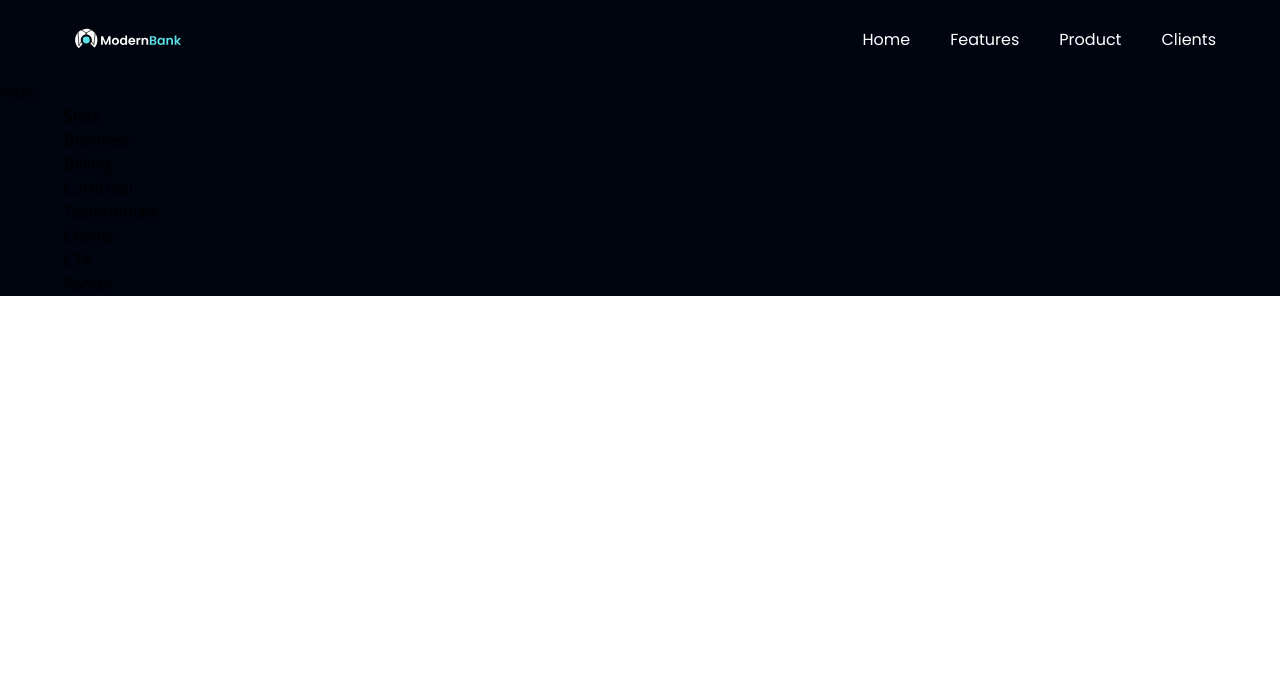
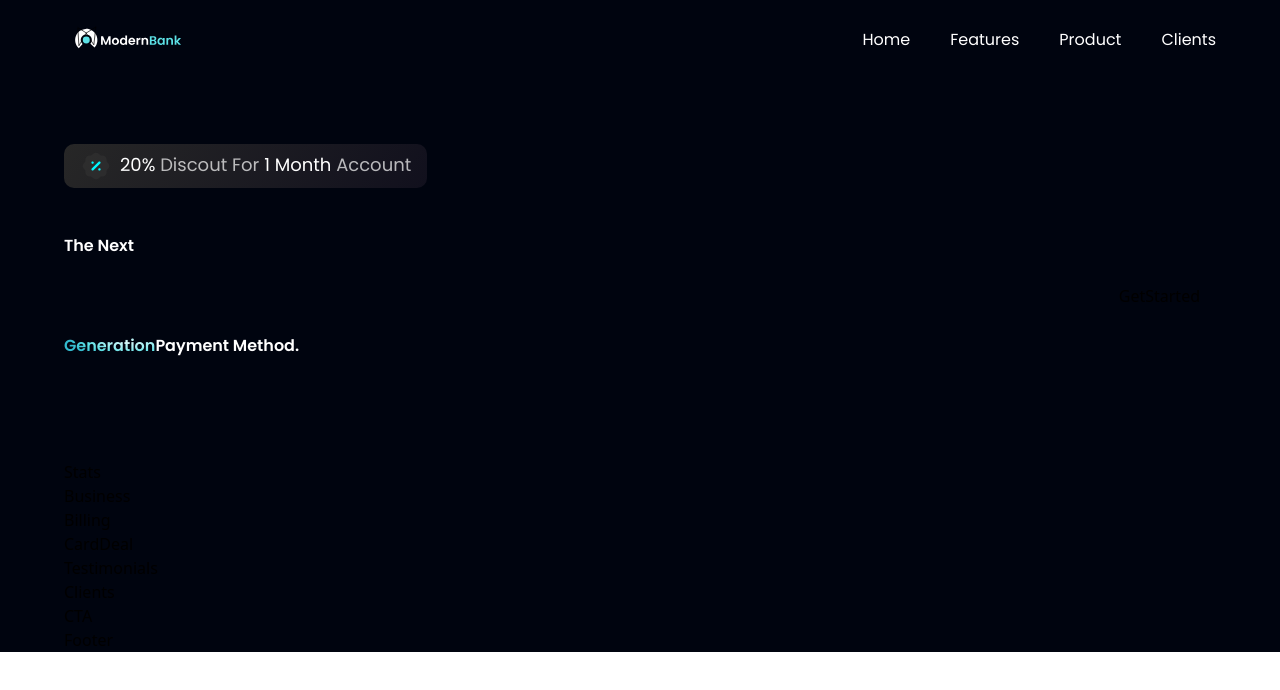
Before and after one commit to akashdas99/Banking-App, a React (Vite) app: page / in a window 1280 px wide. Shown: the top 690 px of the page. Built offline with nearby package versions, Linux system fonts and the light colour scheme.

Commit message:
feat: Added Hero Section

```diff
--- a/src/components/Hero.tsx
+++ b/src/components/Hero.tsx
@@ -1,7 +1,30 @@
-import React from "react";
-
-const Hero = () => {
-  return <div>Hero</div>;
-};
+import { discount } from "../assets";
+import styles from "../style";
+import GetStarted from "./GetStarted";
+const Hero = () => (
+  <section id="home" className={`flex md:flex-row flex-col ${styles.paddingY}`}>
+    <div
+      className={`flex-1 ${styles.flexStart} flex-col xl:px-0 sm:px-16 px-6`}
+    >
+      <div className="flex flex-center item-center py-[6px] px-4 bg-discount-gradient rounded-[10px] mb-2">
+        <img src={discount} alt="discount" className="w-[32px] h-[32px]" />
+        <p className={`${styles.paragraph} ml-2`}>
+          <span className="text-white">20%</span> Discout For{" "}
+          <span className="text-white">1 Month</span> Account
+        </p>
+      </div>
+      <div className="flex flex-row justify-between items-center w-full">
+        <h1 className="flex-1 font-poppins font-semibold ss:text=[72px] test-[52px] text-white ss:leading-[100px] leading-[75px]">
+          The Next <br className="sm:block hidden" />{" "}
+          <span className="text-gradient">Generation</span>
+          Payment Method.
+        </h1>
+        <div className="ss:flex hidden md:mr-4 mr-0">
+          <GetStarted />
+        </div>
+      </div>
+    </div>
+  </section>
+);
 
 export default Hero;
```
